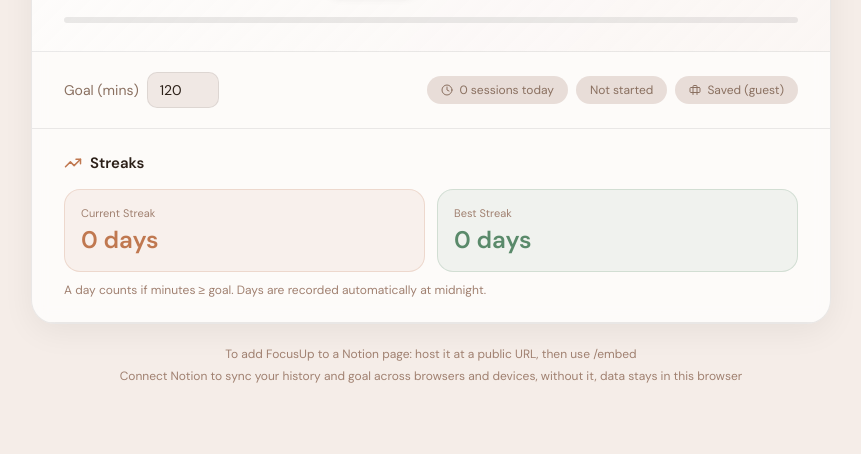
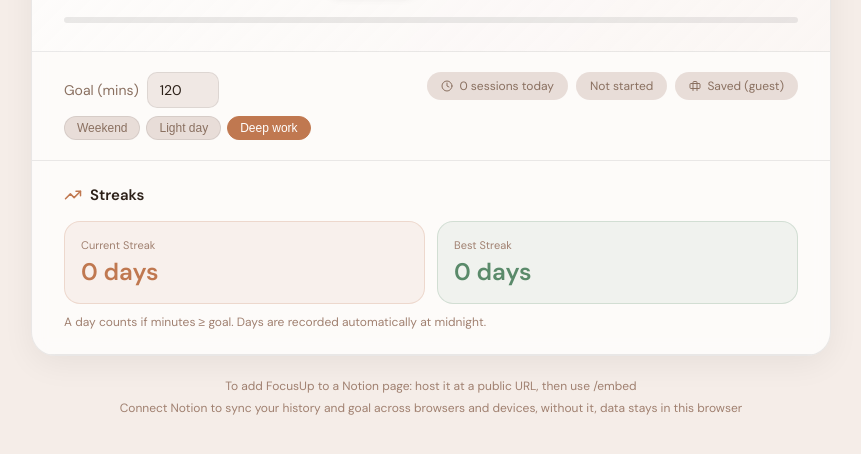
Before and after one commit to kamillamamatova/FocusUp, a website: page index.html in a window 1280 px wide. Shown: the part 344-798 px from the top of the page, without its empty margins (209-1070 px from the left). Drawn offline with nearby package versions, Linux system fonts and the light colour scheme; no server answers.

Commit message:
Added goal preset buttons

```diff
--- a/index.html
+++ b/index.html
@@ -151,8 +151,13 @@
     .btn-success:hover { filter: brightness(1.1); }
 
     /* Goal row */
-    .goal-row { display: flex; align-items: center; justify-content: space-between; flex-wrap: wrap; gap: 12px; padding: 20px 32px; border-bottom: 1px solid var(--border); }
+    .goal-row { display: flex; align-items: flex-start; justify-content: space-between; flex-wrap: wrap; gap: 12px; padding: 20px 32px; border-bottom: 1px solid var(--border); }
     .goal-label { display: flex; align-items: center; gap: 8px; font-size: 14px; color: var(--text-muted); }
+    .goal-left { display: flex; flex-direction: column; gap: 8px; }
+    .goal-presets { display: flex; gap: 6px; flex-wrap: wrap; }
+    .preset-btn { padding: 4px 12px; border-radius: 50px; border: 1px solid var(--border); background: var(--pill-bg); color: var(--text-muted); font-size: 12px; font-weight: 500; cursor: pointer; transition: all 0.15s; white-space: nowrap; }
+    .preset-btn:hover { border-color: var(--primary); color: var(--primary); }
+    .preset-btn.active { background: var(--primary); border-color: var(--primary); color: #fff; }
     .goal-input { width: 72px; padding: 8px 12px; border-radius: 10px; border: 1px solid var(--border); background: var(--input-bg); color: var(--text); font-family: inherit; font-size: 14px; outline: none; transition: box-shadow 0.2s; }
     .goal-input:focus { box-shadow: 0 0 0 2px var(--primary); }
     .status-pills { display: flex; align-items: center; gap: 8px; flex-wrap: wrap; }
@@ -397,9 +402,16 @@
 
     <!-- Goal Row -->
     <div class="goal-row">
-      <div class="goal-label">
-        Goal (mins)
-        <input type="number" class="goal-input" id="goalInput" value="120" min="1" />
+      <div class="goal-left">
+        <div class="goal-label">
+          Goal (mins)
+          <input type="number" class="goal-input" id="goalInput" value="120" min="1" />
+        </div>
+        <div class="goal-presets">
+          <button type="button" class="preset-btn" data-mins="30">Weekend</button>
+          <button type="button" class="preset-btn" data-mins="60">Light day</button>
+          <button type="button" class="preset-btn" data-mins="120">Deep work</button>
+        </div>
       </div>
       <div class="status-pills">
         <span class="pill">
@@ -2095,6 +2107,9 @@ const render = () => {
         'Saved (guest)';
 
     document.getElementById('goalInput').value = state.goalMins;
+    document.querySelectorAll('.preset-btn').forEach(btn => {
+        btn.classList.toggle('active', Number(btn.dataset.mins) === state.goalMins);
+    });
 
     document.getElementById('currentStreak').textContent = currentStreak() + ' days';
     document.getElementById('bestStreak').textContent    = (state.bestStreak || 0) + ' days';
@@ -2178,6 +2193,15 @@ document.getElementById('goalInput').addEventListener('change', () => {
     pushStateToServer();
 });
 
+document.querySelectorAll('.preset-btn').forEach(btn => {
+    btn.addEventListener('click', () => {
+        state.goalMins = Number(btn.dataset.mins);
+        saveState();
+        render();
+        pushStateToServer();
+    });
+});
+
 // ── Export / Import ────────────────────────────────────────
 document.getElementById('exportBtn').addEventListener('click', () => {
     document.getElementById('dataTextarea').value = JSON.stringify(state, null, 2);
```
